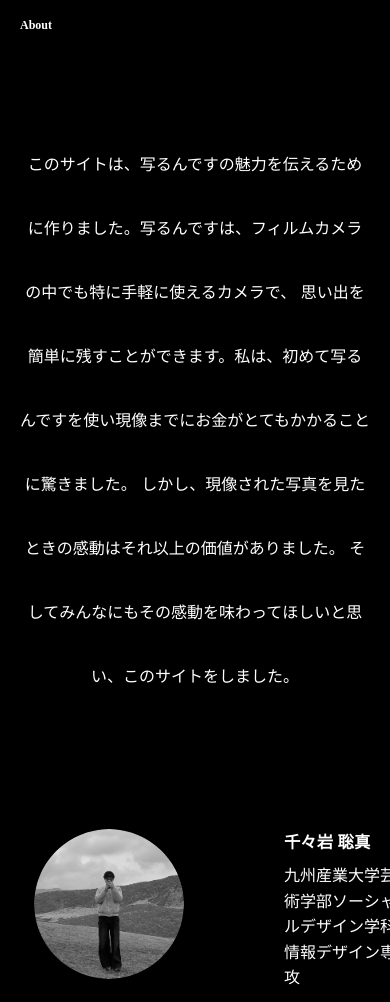
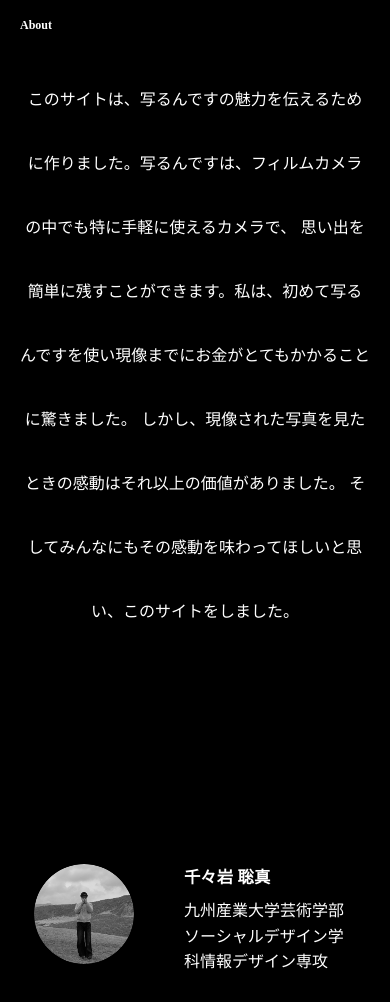
Before and after one commit to tijimaru/Filmmemories, a plain HTML site: page about.html in a window 390 px wide. Shown: the part 52-1054 px from the top of the page. Drawn offline with nearby package versions, Linux system fonts and the light colour scheme; a web font is replaced by a local one.

Commit message:
Add files via upload

```diff
--- a/style.css
+++ b/style.css
@@ -260,8 +260,10 @@ li {
     margin: 0 auto;
     line-height: 4;
     color: #ffffff;
-    margin-top: 100px;
-    margin-bottom: 30px;
+    padding-top: 175px;
+    padding-bottom: 175px;
+    /*margin-top: 100px;
+    margin-bottom: 30px;*/
 }
 
 #profile {
@@ -271,6 +273,7 @@ li {
     margin: 0 auto;
     padding: 20px 4%;
     margin-top: 100px;
+    margin-bottom: 270px;
 }
 
 
@@ -355,4 +358,77 @@ li {
         font-size: 14px;
         width: 180px;
     }
+
+    .about-text {
+        font-family: "norman-variable", sans-serif;
+        font-variation-settings: 'wght' 400;
+        font-size: 1rem;
+        text-align: center;
+        max-width: 800px;
+        margin: 0 auto;
+        line-height: 4;
+        color: #ffffff;
+        padding-top: 25px;
+        padding-bottom: 100px;
+        /*margin-top: 100px;
+        margin-bottom: 30px;*/
+    }
+
+    #profile {
+        display: flex;
+        flex-direction: column;
+        max-width: 960px;
+        margin: 0 auto;
+        padding: 20px 4%;
+        margin-top: 100px;
+        margin-bottom: 200px;
+    }
+
+
+    #profile p {
+        font-family: "norman-variable", sans-serif;
+        font-variation-settings: 'wght' 400;
+        font-size: 1rem;
+        line-height: 1.6;
+        color: #ffffff;
+        margin-bottom: 30px;
+    }
+
+    .content {
+        display: flex;
+    }
+
+    #profile img {
+        border-radius: 50%;
+        width: 100px;
+        height: 100px;
+    }
+
+    .content-title {
+        font-family: "hiragino-kaku-gothic-pron", sans-serif;
+        font-weight: 600;
+        font-style: normal;
+        color: #ffffff;
+        margin-bottom: 10px;
+    }
+
+    .content .profile-text {
+        font-family: "hiragino-kaku-gothic-pron", sans-serif;
+        font-weight: 300;
+        font-style: normal;
+        text-align: left;
+        margin-left: 50px;
+    }
+
+    .SNS a {
+        display: flex;
+        flex-direction: row;
+        margin-bottom: 20px;
+        color: #ffffff;
+        font-family: "norman-variable", sans-serif;
+        font-variation-settings: 'wght' 400;
+        font-size: 0.75rem;
+        text-decoration: none;
+    }
+
 }
```
